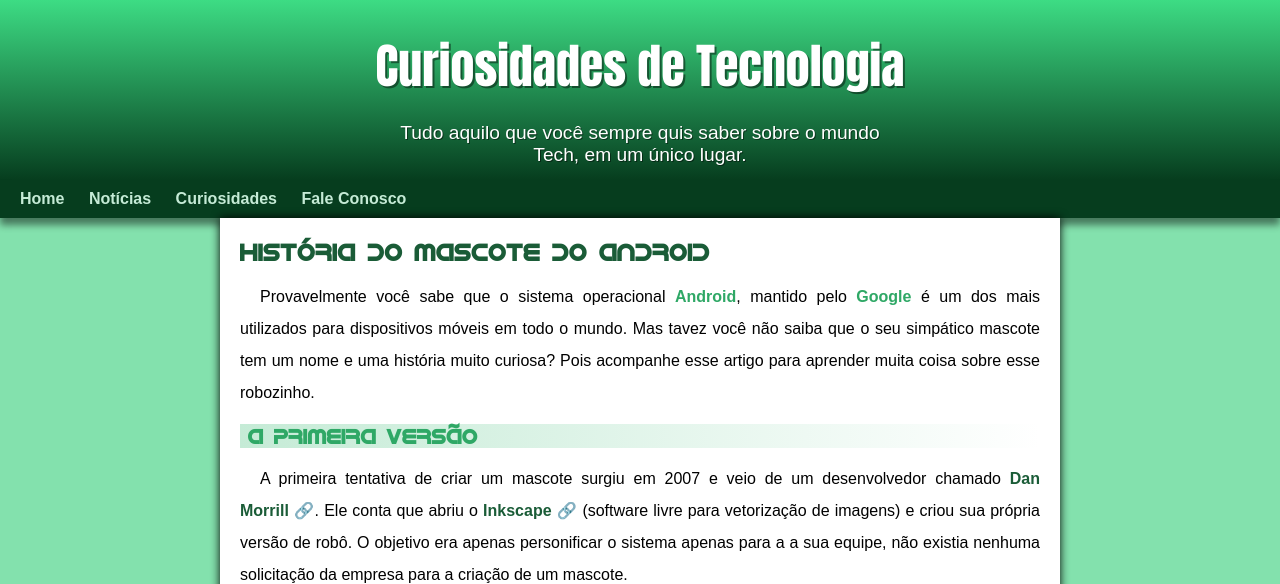
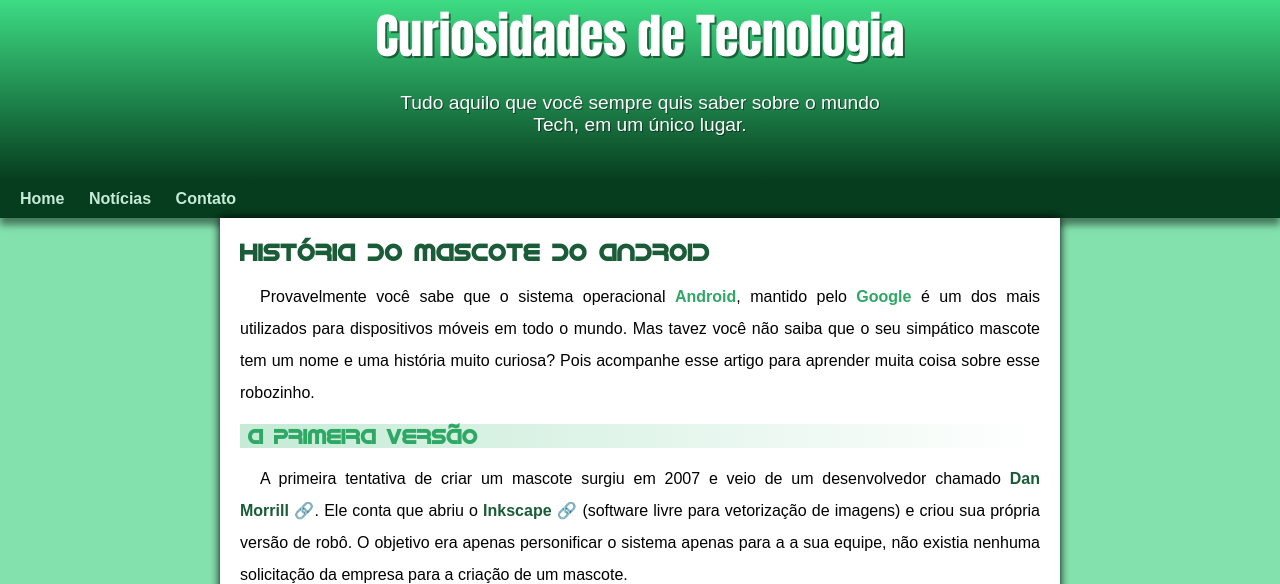
Before and after one commit to victorialpcp/projeto-android, a plain HTML site: page index.html in a window 1280 px wide. Shown: the top 584 px of the page. Drawn offline with Linux system fonts and the light colour scheme.

Commit message:
problema de padding corrigido

```diff
--- a/index.html
+++ b/index.html
@@ -18,8 +18,7 @@
     <nav>
  <a href="#"> Home</a>
  <a href="#"> Notícias</a>
- <a href="#"> Curiosidades</a>
- <a href="#"> Fale Conosco</a>
+ <a href="#"> Contato</a>
      </nav>
 
      <main>
--- a/style/style.css
+++ b/style/style.css
@@ -41,7 +41,7 @@ header {
     background-image: linear-gradient(to bottom, var(--cor3), var(--cor6));
     min-height: 150px;
     text-align: center;
-    padding-top: 30px;
+    padding-bottom: 30px;
 }
 
 header > h1 {
```
